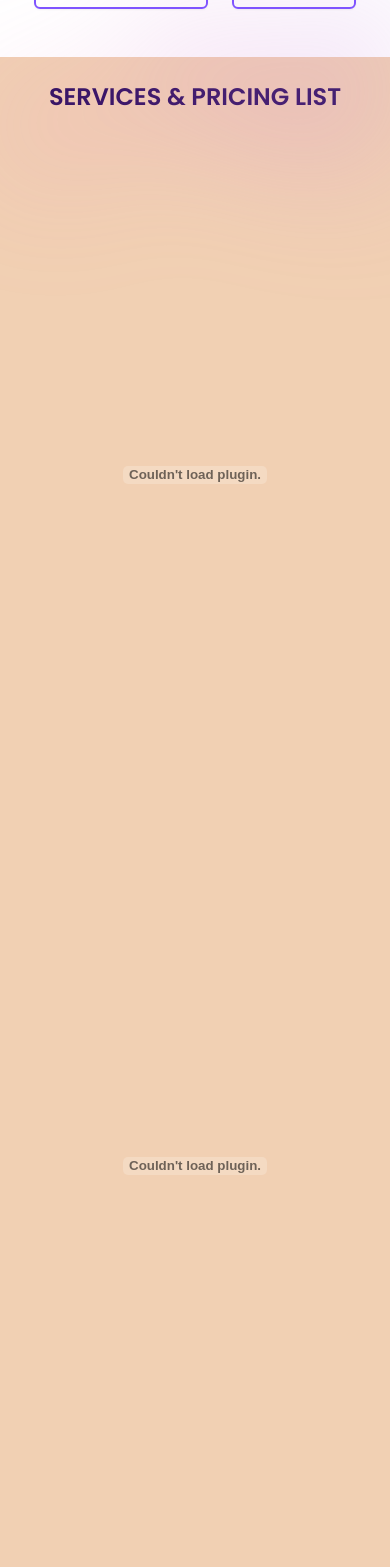
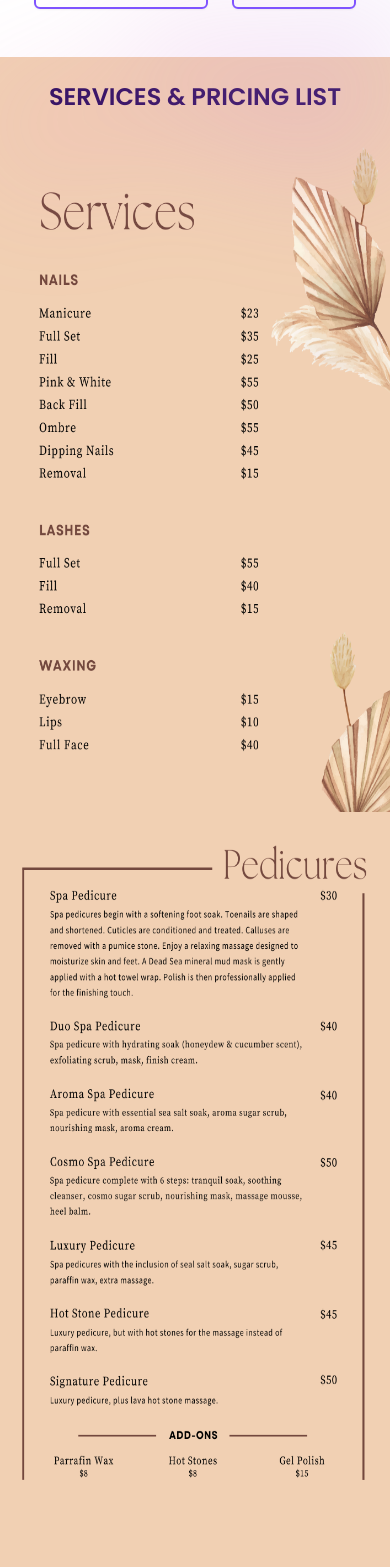
Before and after one commit to nguyenmichelle/mystic-nails, a Nuxt app: page / in a window 390 px wide. Shown: the part 400-1968 px from the top of the page. Built offline with nearby package versions, Linux system fonts and the light colour scheme; no server answers.

Commit message:
Updating menus to pngs instead of pdfs

```diff
--- a/components/footer.vue
+++ b/components/footer.vue
@@ -2,7 +2,7 @@
   <footer class="bg-white dark:bg-white-900 m-4">
     <div>
       <hr class="my-6 border-gray-200 sm:mx-auto lg:my-8" />
-      <span class="block text-sm text-gray-500 sm:text-center dark:text-gray-400">© {{ currentYear }} <a href="https://flowbite.com/" class="hover:underline">Mystic Nails & Spa</a>. All Rights Reserved.</span>
+      <span class="block text-sm text-gray-500 sm:text-center dark:text-gray-400">© {{ currentYear }} <a class="hover:underline">Mystic Nails & Day Spa</a>. All Rights Reserved.</span>
     </div>
   </footer>
 </template>
--- a/components/sections/services.vue
+++ b/components/sections/services.vue
@@ -2,21 +2,11 @@
   <div>
     <Section :isOdd="true" title="SERVICES & PRICING LIST" id="services">
       <div class="pb-10 flex flex-col md:flex-row items-center justify-center space-y-4 h-auto md:space-y-0 md:space-x-4">
-        <!-- First PDF object -->
         <div class="flex justify-center items-center w-full h-auto md:w-[48%]">
-          <object
-              data="mystic-nails-menu-1.pdf#view=FitH&toolbar=0&navpanes=0"
-              type="application/pdf"
-              class="w-full h-[80vh] md:h-[960px]"
-          ></object>
+          <img src="/mystic-nails-menu-pg-1.png" alt="Mystic Nails Menu 1" class="w-full h-[80vh] md:h-[960px]" />
         </div>
-        <!-- Second PDF object -->
         <div class="flex justify-center items-center w-full h-auto md:w-[48%]">
-          <object
-              data="mystic-nails-menu-2.pdf#view=FitH&toolbar=0&navpanes=0"
-              type="application/pdf"
-              class="w-full h-[80vh] md:h-[960px]"
-          ></object>
+          <img src="/mystic-nails-menu-pg-2.png" alt="Mystic Nails Menu 2" class="w-full h-[80vh] md:h-[960px]"/>
         </div>
       </div>
     </Section>
@@ -25,19 +15,5 @@
 
 <script>
 export default {
-  methods: {
-    expandToFullScreen() {
-      const iframe = this.$refs.iframe;
-      if (iframe && iframe.requestFullscreen) {
-        iframe.requestFullscreen(); // Enter fullscreen mode
-      } else if (iframe && iframe.webkitRequestFullscreen) {
-        iframe.webkitRequestFullscreen(); // Safari support
-      } else if (iframe && iframe.msRequestFullscreen) {
-        iframe.msRequestFullscreen();
-      } else {
-        alert("Fullscreen mode is not supported in your browser.");
-      }
-    },
-  },
 };
 </script>
```
Also changed, not shown: public/mystic-nails-menu-pg-1.png (added), public/mystic-nails-menu-pg-2.png (added).
